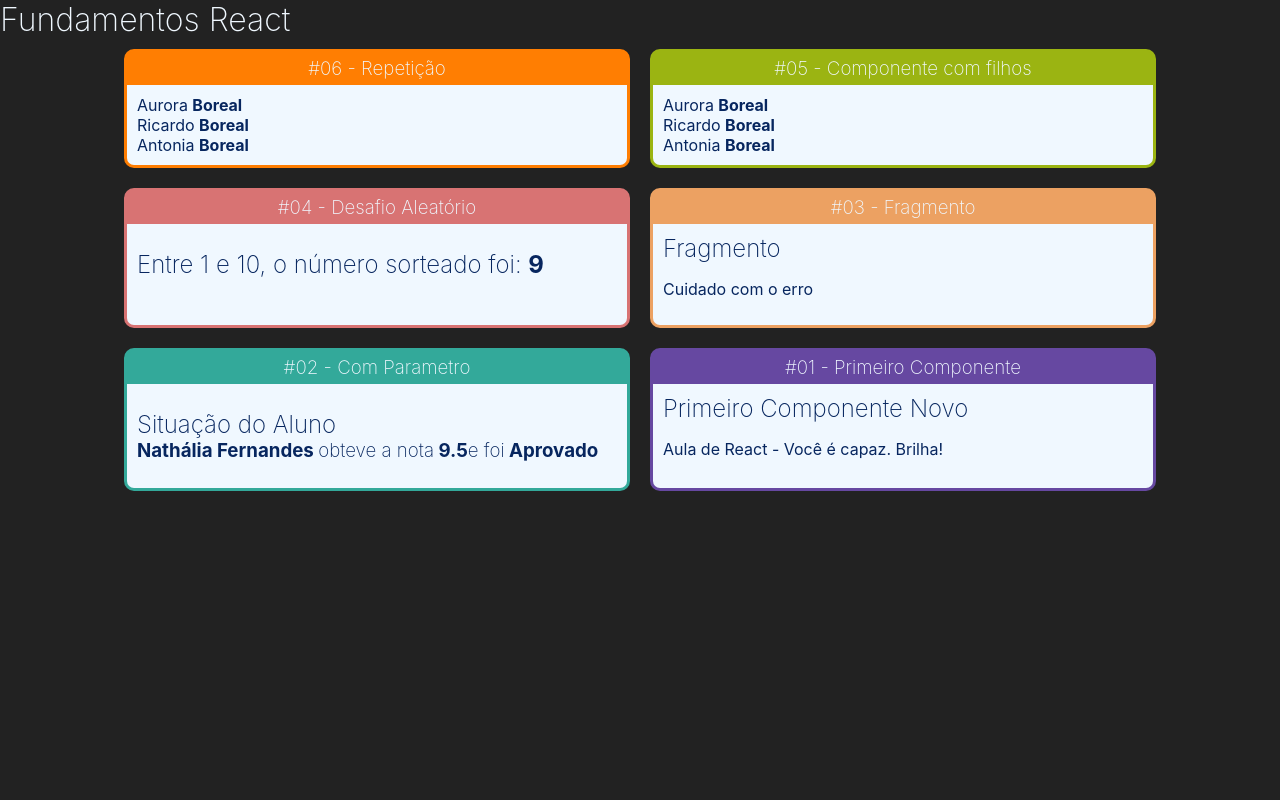
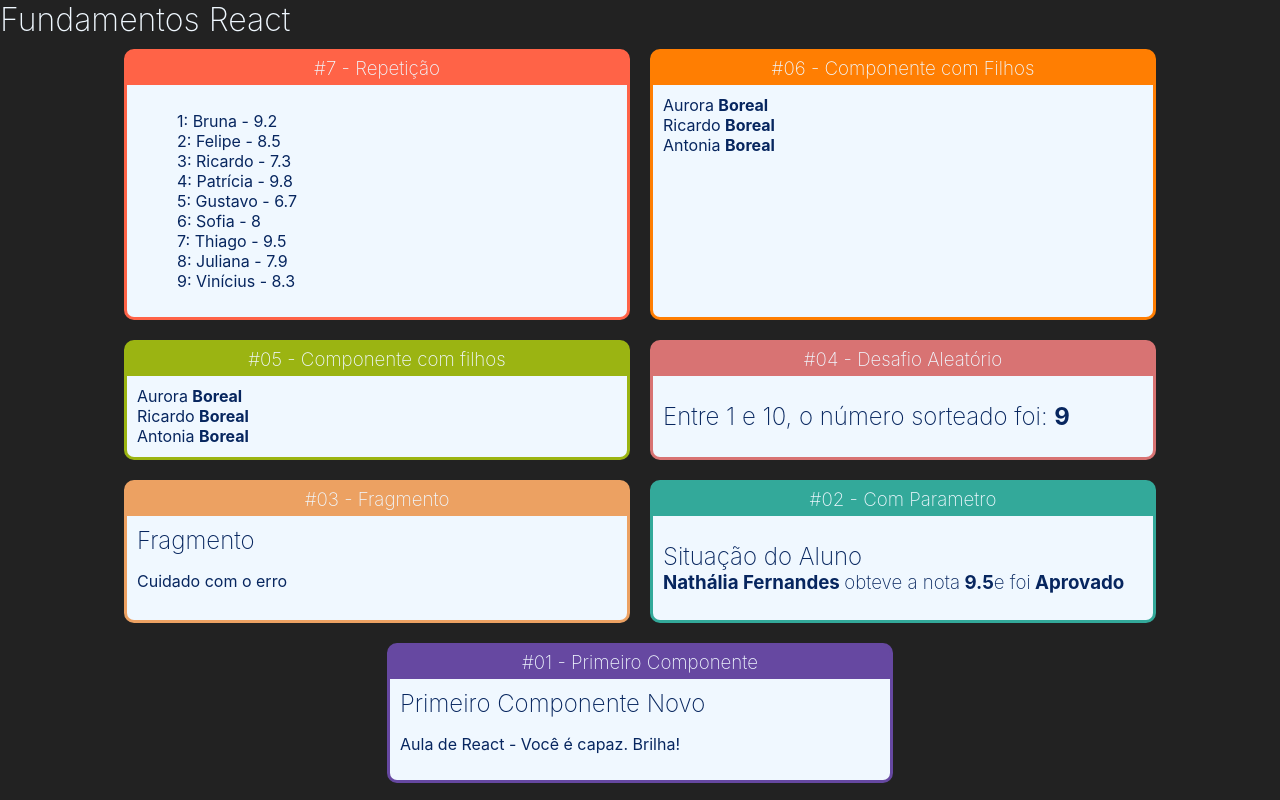
Before and after one commit to nathaliafas2/curso-react, a React (Create React App) app: page / in a window 1280 px wide. Built offline with nearby package versions, Linux system fonts and the light colour scheme.

Commit message:
Utilizando Repetição - MAP

```diff
--- a/src/App.jsx
+++ b/src/App.jsx
@@ -16,8 +16,14 @@ export default function App(props){
 
             <div className="Cards">
 
+            <Card
+                    titulo="#7 - Repetição" color=" #FF6347">
+                        <ListaAlunos></ListaAlunos>
+                </Card>
+
+
                   <Card
-                    titulo="#06 - Repetição" color=" #ff7e02">
+                    titulo="#06 - Componente com Filhos" color=" #ff7e02">
                         <Familia sobrenome="Boreal">
                             <FamiliaMembro nome="Aurora" ></FamiliaMembro>
                             <FamiliaMembro nome="Ricardo" ></FamiliaMembro>
--- a/src/components/repeticao/ListaAlunos.jsx
+++ b/src/components/repeticao/ListaAlunos.jsx
@@ -1,21 +1,18 @@
 import React from "react";
+import alunos from "../../data/alunos";
 
 export default props => {
+    const alunosLi = alunos.map(aluno => {
+        return (
+            <li key={aluno.id}>
+               {aluno.id}: {aluno.nome} - {aluno.nota}
+            </li>
+        )
+    })
     return (
         <div>
-            <ul>
-                <li>
-                    Ana - 9.7
-                </li>
-                <li>
-                    Breno - 6.7
-                </li>
-                <li>
-                    Diego - 5.9
-                </li>
-                <li>
-                    Julia - 8.6
-                </li>
+            <ul style={{listStyle: 'none'}}>
+                 {alunosLi}
             </ul>
         </div>
     )
--- /dev/null
+++ b/src/data/alunos.js
@@ -0,0 +1,11 @@
+export default [
+    {id: 1, nome: 'Bruna', nota: 9.2},
+    {id: 2, nome: 'Felipe', nota: 8.5},
+    {id: 3, nome: 'Ricardo', nota: 7.3},
+    {id: 4, nome: 'Patrícia', nota: 9.8},
+    {id: 5, nome: 'Gustavo', nota: 6.7},
+    {id: 6, nome: 'Sofia', nota: 8.0},
+    {id: 7, nome: 'Thiago', nota: 9.5},
+    {id: 8, nome: 'Juliana', nota: 7.9},
+    {id: 9, nome: 'Vinícius', nota: 8.3}
+]
```
